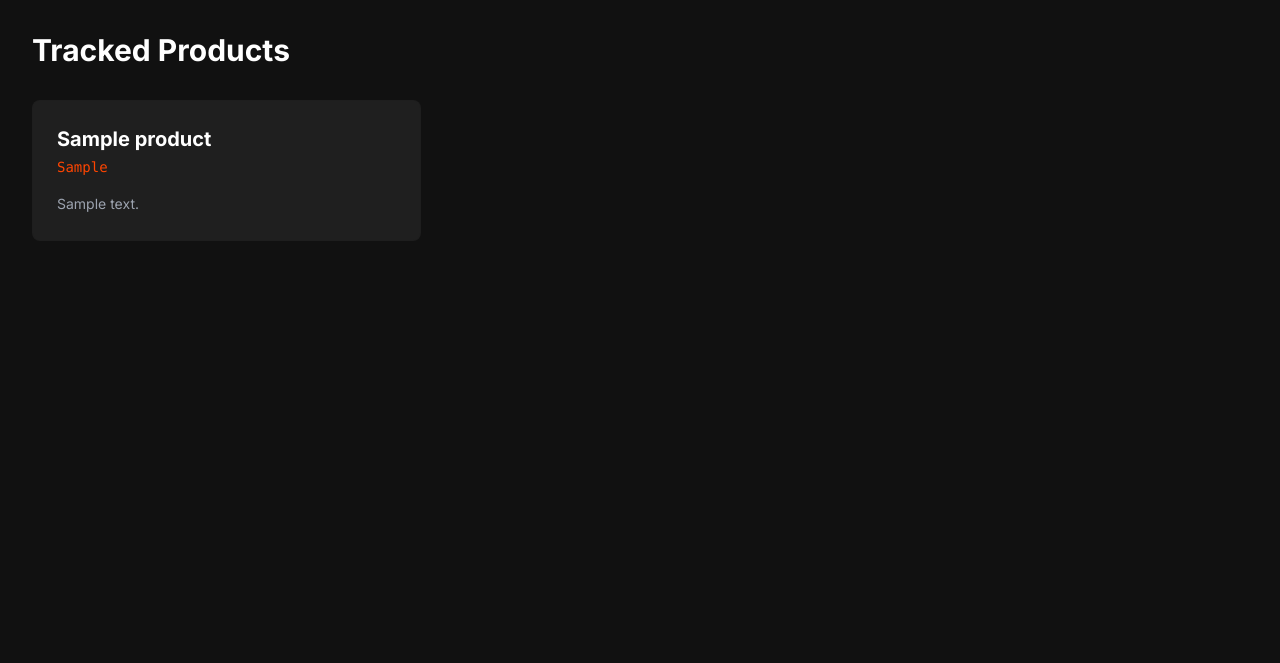
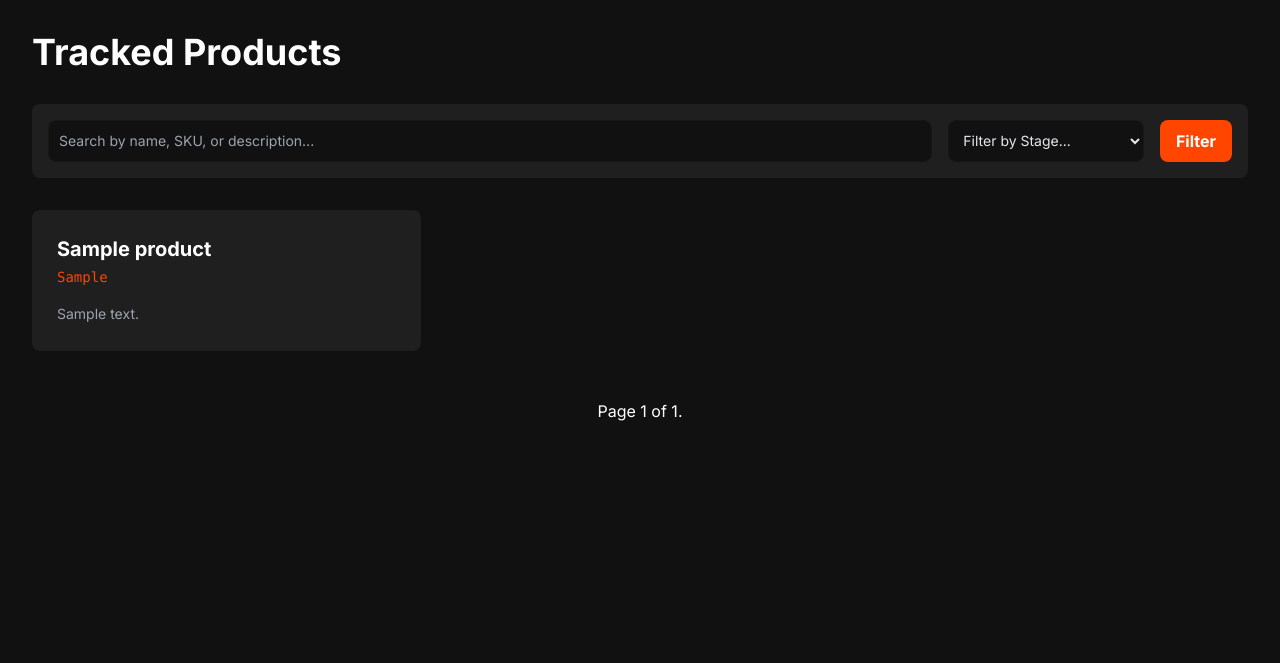
Before and after one commit to nandan017/tracebloc_project, a Django app: page / in a window 1280 px wide. Shown: the part 61-724 px from the top of the page. Run offline with Django 5.2, Linux system fonts and the light colour scheme; tables that the repository leaves empty hold one stand-in row (values such as "Sample post"); parts of the project's set-up code (start-up, migrations or seed data) failed here and were passed over; some libraries are stand-ins or nearby versions.

Commit message:
Search, Filtering, and Pagination

```diff
--- a/tracker/templates/tracker/product_list.html
+++ b/tracker/templates/tracker/product_list.html
@@ -3,17 +3,34 @@
 {% block title %}All Products - TraceBloc{% endblock %}
 
 {% block content %}
-<div class="flex justify-between items-center mb-8">
-    <h1 class="text-3xl md:text-3xl font-bold text-white">Tracked Products</h1>
+<div class="flex flex-col md:flex-row justify-between md:items-center gap-4 mb-8">
+    <div>
+        <h1 class="text-3xl md:text-4xl font-bold text-white">Tracked Products</h1>
+        {% if search_query or stage_filter %}
+            <p class="text-text-muted mt-2">Showing results for your search.</p>
+        {% endif %}
+    </div>
     {% if user.is_authenticated and not is_customer %}
-        <a href="{% url 'create_product' %}" class="bg-accent hover:bg-accent-hover text-white font-bold py-2 px-4 rounded-lg transition-colors">
+        <a href="{% url 'create_product' %}" class="bg-accent hover:bg-accent-hover text-white font-bold py-2 px-4 rounded-lg transition-colors w-full md:w-auto text-center">
             + Register New Product
         </a>
     {% endif %}
 </div>
 
+<form method="get" class="bg-base-100 p-4 rounded-lg mb-8 flex flex-col md:flex-row gap-4">
+    <input type="text" name="q" value="{{ search_query }}" placeholder="Search by name, SKU, or description..." class="flex-grow bg-base-900 border border-base-100/50 text-text text-sm rounded-lg focus:ring-accent focus:border-accent block w-full p-2.5">
+    <select name="stage" class="bg-base-900 border border-base-100/50 text-text text-sm rounded-lg focus:ring-accent focus:border-accent block w-full md:w-64 p-2.5">
+        <option value="">Filter by Stage...</option>
+        {% for value, text in stage_choices %}
+            <option value="{{ value }}" {% if stage_filter == value %}selected{% endif %}>{{ text }}</option>
+        {% endfor %}
+    </select>
+    <button type="submit" class="bg-accent hover:bg-accent-hover text-white font-bold py-2 px-4 rounded-lg transition-colors w-full md:w-auto">Filter</button>
+</form>
+
+{% if page_obj %}
 <div class="grid grid-cols-1 md:grid-cols-2 lg:grid-cols-3 gap-6">
-    {% for product in products %}
+    {% for product in page_obj %}
         <a href="{% url 'product_detail' product_id=product.id %}" class="block group">
             <div class="bg-base-100 p-6 rounded-lg border border-base-100/50 group-hover:border-accent group-hover:scale-105 transition-all duration-300 ease-in-out h-full">
                 <h2 class="text-xl font-bold text-white">{{ product.name }}</h2>
@@ -21,10 +38,27 @@
                 <p class="mt-4 text-text-muted text-sm leading-relaxed">{{ product.description|truncatewords:20 }}</p>
             </div>
         </a>
-    {% empty %}
-        <div class="col-span-full bg-base-100 text-center p-12 rounded-lg">
-            <p class="text-text-muted">No products have been added yet. Please add some in the admin panel.</p>
-        </div>
     {% endfor %}
 </div>
+{% else %}
+    <div class="col-span-full bg-base-100 text-center p-12 rounded-lg">
+        <p class="text-text-muted">No products found matching your search.</p>
+    </div>
+{% endif %}
+
+<div class="flex justify-center items-center mt-12 space-x-4 text-text-muted">
+    {% if page_obj.has_previous %}
+        <a href="?page=1&q={{ search_query }}&stage={{ stage_filter }}" class="hover:text-accent">&laquo; First</a>
+        <a href="?page={{ page_obj.previous_page_number }}&q={{ search_query }}&stage={{ stage_filter }}" class="hover:text-accent">Previous</a>
+    {% endif %}
+
+    <span class="text-white">
+        Page {{ page_obj.number }} of {{ page_obj.paginator.num_pages }}.
+    </span>
+
+    {% if page_obj.has_next %}
+        <a href="?page={{ page_obj.next_page_number }}&q={{ search_query }}&stage={{ stage_filter }}" class="hover:text-accent">Next</a>
+        <a href="?page={{ page_obj.paginator.num_pages }}&q={{ search_query }}&stage={{ stage_filter }}" class="hover:text-accent">Last &raquo;</a>
+    {% endif %}
+</div>
 {% endblock %}
--- a/tracker/views.py
+++ b/tracker/views.py
@@ -5,6 +5,8 @@ from dotenv import load_dotenv
 from web3 import Web3
 from django.db.models import Count
 from collections import defaultdict
+from django.db.models import Q
+from django.core.paginator import Paginator
 from web3.middleware import ExtraDataToPOAMiddleware
 from django.conf import settings
 from django.shortcuts import render, get_object_or_404, redirect
@@ -48,16 +50,39 @@ contract = w3.eth.contract(address=checksum_address, abi=contract_abi)
 
 
 def product_list(request):
-    products = Product.objects.all().order_by('-created_at')
+    # Start with all products
+    queryset = Product.objects.all().order_by('-created_at')
 
-    # Check if the logged-in user is in the 'Customer' group
-    is_customer = False
-    if request.user.is_authenticated:
-        is_customer = request.user.groups.filter(name='Customer').exists()
+    # Get search and filter parameters from the URL
+    search_query = request.GET.get('q', '')
+    stage_filter = request.GET.get('stage', '')
+
+    # Apply search filter if a query is provided
+    if search_query:
+        queryset = queryset.filter(
+            Q(name__icontains=search_query) |
+            Q(sku__icontains=search_query) |
+            Q(description__icontains=search_query)
+        )
+
+    # Apply stage filter if a stage is selected
+    if stage_filter:
+        queryset = queryset.filter(steps__stage=stage_filter).distinct()
+
+    # Apply pagination
+    paginator = Paginator(queryset, 9) # Show 9 products per page
+    page_number = request.GET.get('page')
+    page_obj = paginator.get_page(page_number)
+
+    # Get all possible stages for the filter dropdown
+    stage_choices = SupplyChainStep.STAGE_CHOICES
 
     context = {
-        'products': products,
-        'is_customer': is_customer, # Pass the flag to the template
+        'page_obj': page_obj,
+        'is_customer': request.user.is_authenticated and request.user.groups.filter(name='Customer').exists(),
+        'stage_choices': stage_choices,
+        'search_query': search_query,
+        'stage_filter': stage_filter,
     }
     return render(request, 'tracker/product_list.html', context)
 
```
